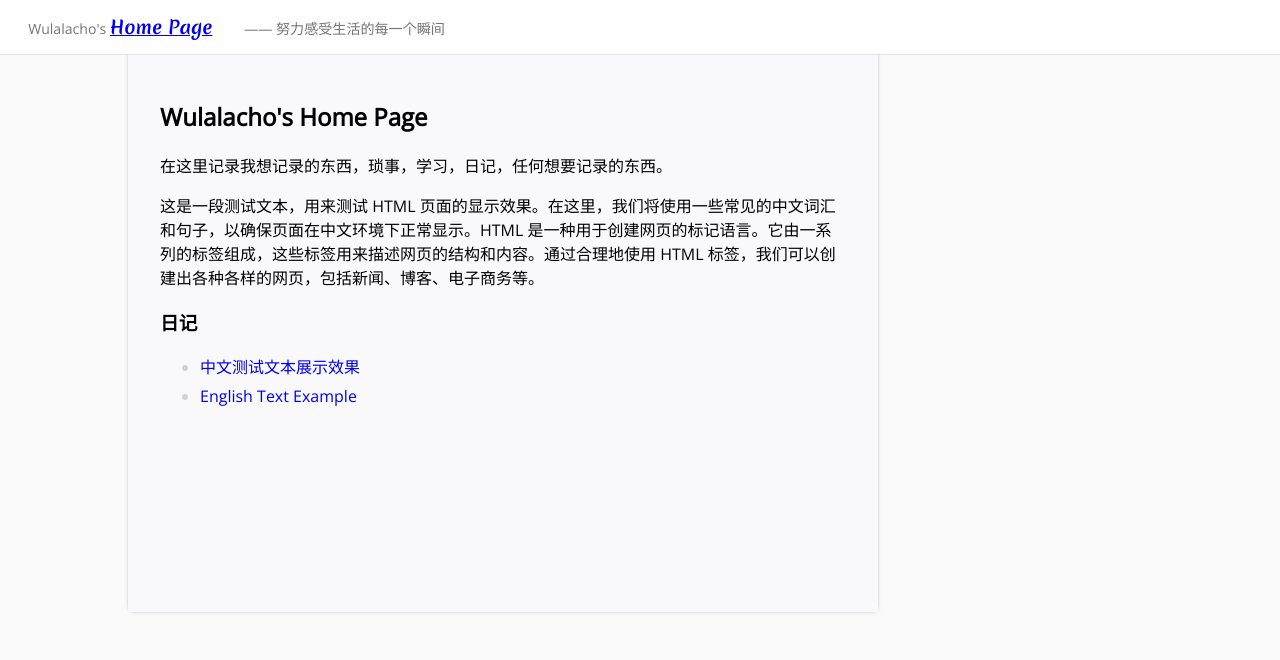
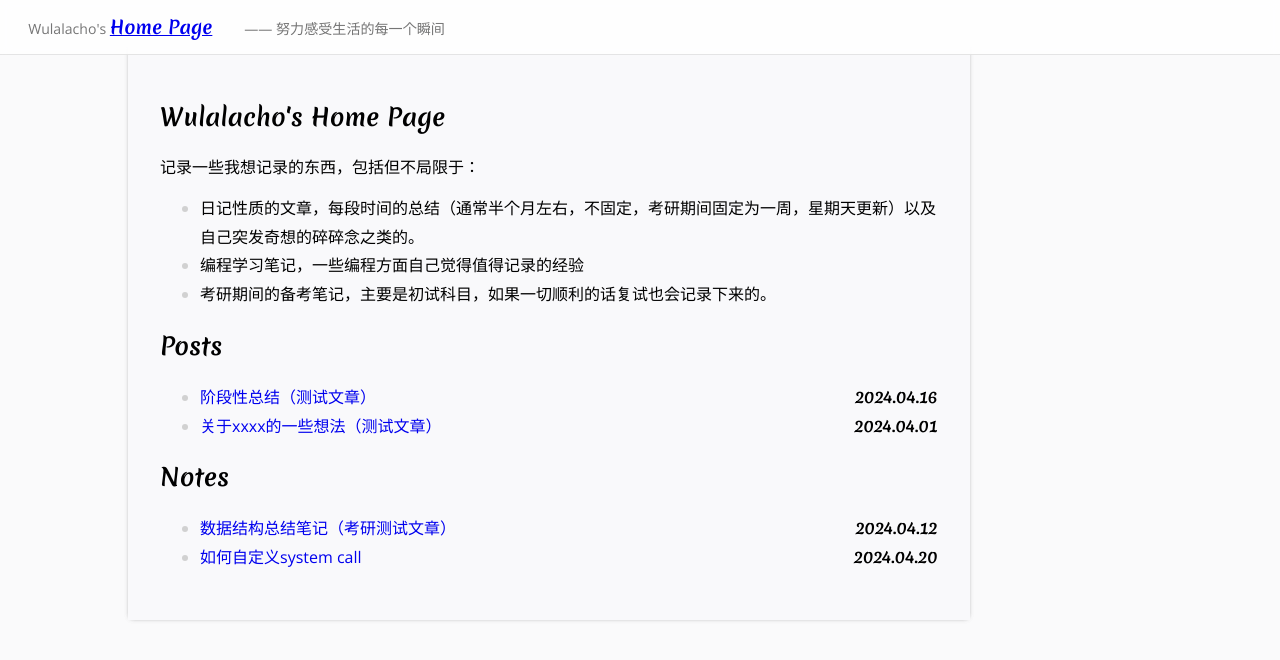
Before and after one commit to wulalacho/wulalacho.github.io, a plain HTML site: page index.html in a window 1280 px wide. Drawn offline with Linux system fonts and the light colour scheme.

Commit message:
add content

```diff
--- a/assert/base.css
+++ b/assert/base.css
@@ -26,7 +26,7 @@ body {
     margin: 0;
 }
 .content {
-    width: 75ch;
+    width: 85ch;
     max-width: calc(100vw - 6em);
     margin: 2em auto 2em 8em;
     padding: 3rem 2rem 2rem 2rem;
@@ -68,12 +68,17 @@ li::marker {
     color: #d1d1d1;
 }
 
-/* h1,
+h1,
 h2,
 h3,
 h4 {
     font-family: 'Merienda';
-} */
+}
+
+.postdate {
+    float: right;
+    font-family: 'Merienda';
+}
 
 @media (max-width: 900px) {
     .content {
--- a/index.html
+++ b/index.html
@@ -15,13 +15,24 @@
   </div>
   <div class="content">
     <h2>Wulalacho's Home Page</h2>
-    <p>在这里记录我想记录的东西，琐事，学习，日记，任何想要记录的东西。</p>
-    <p>这是一段测试文本，用来测试 HTML 页面的显示效果。在这里，我们将使用一些常见的中文词汇和句子，以确保页面在中文环境下正常显示。HTML 是一种用于创建网页的标记语言。它由一系列的标签组成，这些标签用来描述网页的结构和内容。通过合理地使用 HTML 标签，我们可以创建出各种各样的网页，包括新闻、博客、电子商务等。</p>
-    <h3>日记</h3>
+    记录一些我想记录的东西，包括但不局限于：
     <ul>
-      <li><a href="/posts/pages/中文测试.html">中文测试文本展示效果</a></li>
-      <li><a href="/posts/pages/English-Test.html">English Text Example</a></li>
+      <li>日记性质的文章，每段时间的总结（通常半个月左右，不固定，考研期间固定为一周，星期天更新）以及自己突发奇想的碎碎念之类的。</li>
+      <li>编程学习笔记，一些编程方面自己觉得值得记录的经验</li>
+      <li>考研期间的备考笔记，主要是初试科目，如果一切顺利的话复试也会记录下来的。</li>
     </ul>
+
+    <h2>Posts</h2>
+    <ul>
+      <li><a href="/posts/pages/中文测试.html">阶段性总结（测试文章）</a><span class="postdate">2024.04.16</span></li>
+      <li><a href="/posts/pages/English-Test.html">关于xxxx的一些想法（测试文章）</a><span class="postdate">2024.04.01</span></li>
+    </ul>
+
+    <h2>Notes</h2>
+      <ul>
+        <li><a href="/posts/pages/中文测试.html">数据结构总结笔记（考研测试文章）</a><span class="postdate">2024.04.12</span></li>
+        <li><a href="/posts/pages/English-Test.html">如何自定义system call </a><span class="postdate">2024.04.20</span></li>
+      </ul>
   </div>
 </body>
 
```
